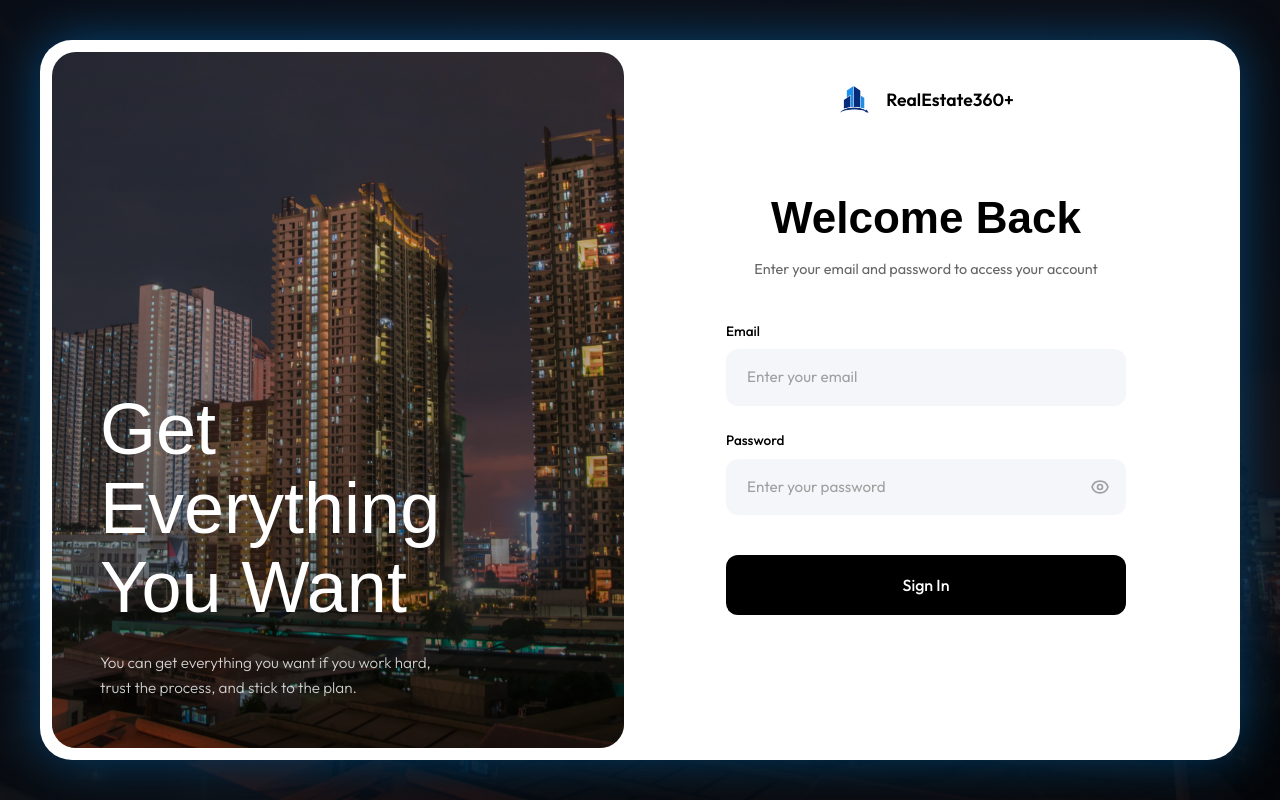
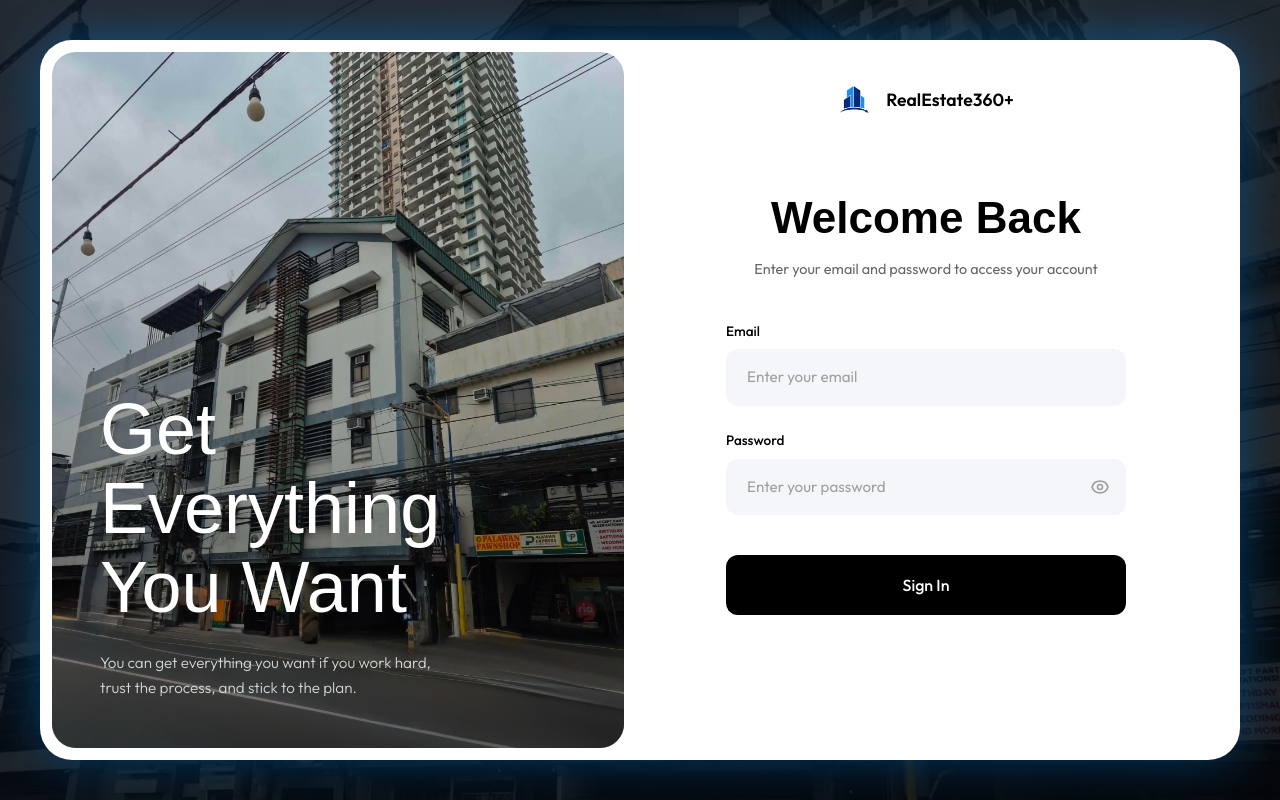
Before and after one commit to JOHNARVINTUM/RealEstateDemo, a Django app: page /login/ in a window 1280 px wide. Run offline with Django 5.2, Linux system fonts and the light colour scheme; some libraries are stand-ins or nearby versions; some web fonts are replaced.

Commit message:
feat: update login page image

```diff
--- a/static/css/accounts/login.css
+++ b/static/css/accounts/login.css
@@ -32,7 +32,7 @@ body {
   width: 100%;
   background:
     linear-gradient(-45deg, rgba(3, 3, 5, 0.85), rgba(5, 10, 18, 0.85), rgba(8, 13, 23, 0.85), rgba(2, 4, 10, 0.85)),
-    url('../../img/accounts/mandaluyong.jpg');
+    url('../../img/accounts/loginimg.jpg');
   background-size: 400% 400%, cover;
   background-position: 0% 50%, center;
   background-repeat: no-repeat, no-repeat;
@@ -77,7 +77,7 @@ body {
 /* Left Panel - Image Area */
 .image-panel {
   flex: 1;
-  background-image: url('../../img/accounts/mandaluyong.jpg');
+  background-image: url('../../img/accounts/loginimg.jpg');
   background-size: cover;
   background-position: center;
   border-radius: var(--border-radius-inner);
```
Also changed, not shown: static/img/accounts/loginimg.jpg (added).
